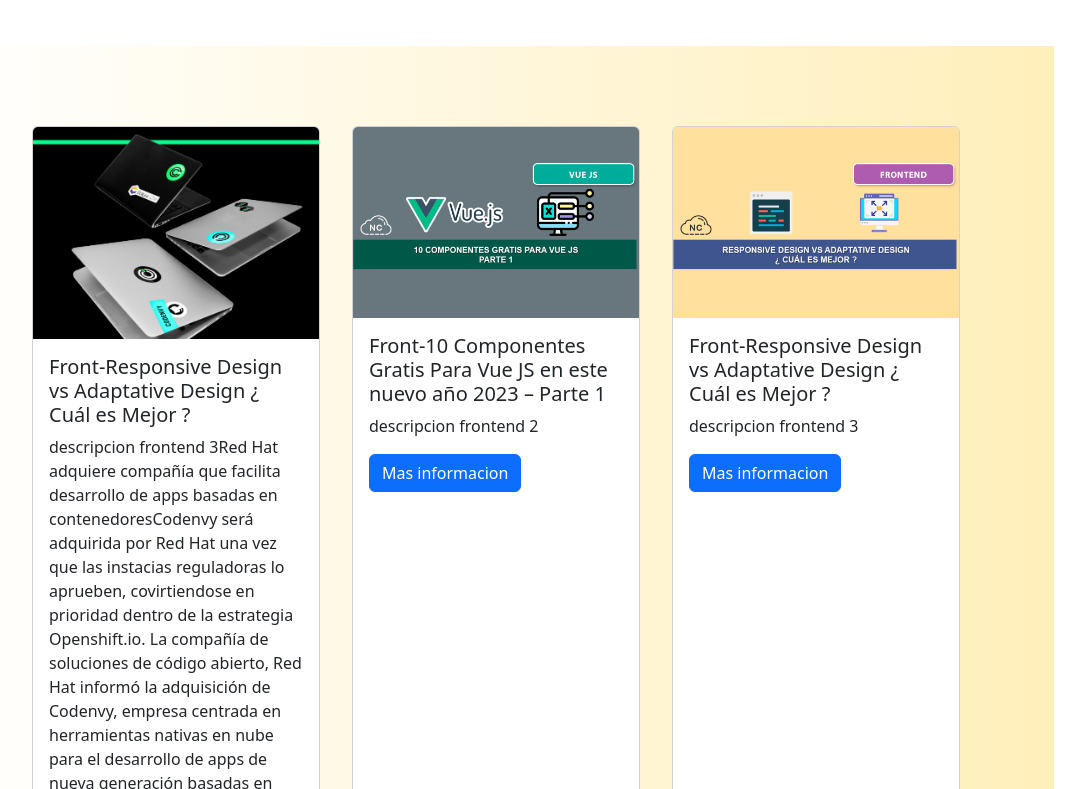
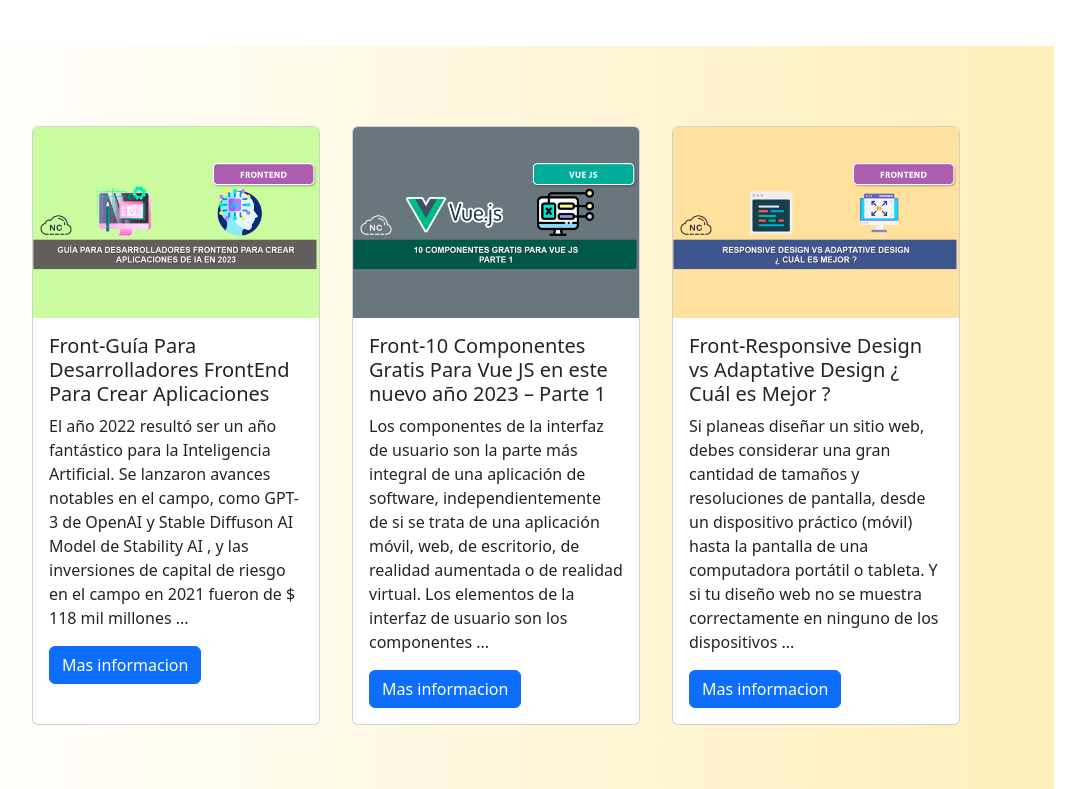
Before and after one commit to Anismelow/tech-blog, a Vue app: page / in a window 1280 px wide. Shown: the part 531-1320 px from the top of the page, without its empty margins (144-1229 px from the left). Built offline with nearby package versions, Linux system fonts and the light colour scheme.

Commit message:
Actualizacion de textos de las tarjetas

```diff
--- a/src/views/FrontView.vue
+++ b/src/views/FrontView.vue
@@ -15,9 +15,9 @@ import ListaCursosYorlin from '../components/ListaCursosYorlin.vue'
     <div class="cards">
     <!-- : indica que es una variable / se lo he quitado-->
     <!-- : Ingresamos los props directamente en el elemento-->
-    <CardYorlin titulo="Front-Guía Para Desarrolladores FrontEnd Para Crear Aplicaciones" descripcion="descripcion frontend 1" enlace="https://blog.nubecolectiva.com/guia-para-desarrolladores-frontend-para-crear-aplicaciones-de-ia-en-2023/" imagen="/src/img/imagen-1.png"/>
-    <CardYorlin titulo="Front-10 Componentes Gratis Para Vue JS en este nuevo año 2023 – Parte 1" descripcion="descripcion frontend 2" enlace="https://blog.nubecolectiva.com/10-componentes-gratis-para-vue-js-parte-1/" imagen="/src/img/imagen-2.png"/>
-    <CardYorlin titulo="Front-Responsive Design vs Adaptative Design ¿ Cuál es Mejor ?" descripcion="descripcion frontend 3" enlace="https://blog.nubecolectiva.com/responsive-design-vs-adaptative-design-cual-es-mejor/" imagen="/src/img/imagen-3.png"/>
+    <CardYorlin titulo="Front-Guía Para Desarrolladores FrontEnd Para Crear Aplicaciones" descripcion="El año 2022 resultó ser un año fantástico para la Inteligencia Artificial. Se lanzaron avances notables en el campo, como GPT-3 de OpenAI y Stable Diffuson AI Model de Stability AI , y las inversiones de capital de riesgo en el campo en 2021 fueron de $ 118 mil millones ..." enlace="https://blog.nubecolectiva.com/guia-para-desarrolladores-frontend-para-crear-aplicaciones-de-ia-en-2023/" imagen="/src/img/imagen-1.png"/>
+    <CardYorlin titulo="Front-10 Componentes Gratis Para Vue JS en este nuevo año 2023 – Parte 1" descripcion="Los componentes de la interfaz de usuario son la parte más integral de una aplicación de software, independientemente de si se trata de una aplicación móvil, web, de escritorio, de realidad aumentada o de realidad virtual. Los elementos de la interfaz de usuario son los componentes ..." enlace="https://blog.nubecolectiva.com/10-componentes-gratis-para-vue-js-parte-1/" imagen="/src/img/imagen-2.png"/>
+    <CardYorlin titulo="Front-Responsive Design vs Adaptative Design ¿ Cuál es Mejor ?" descripcion="Si planeas diseñar un sitio web, debes considerar una gran cantidad de tamaños y resoluciones de pantalla, desde un dispositivo práctico (móvil) hasta la pantalla de una computadora portátil o tableta. Y si tu diseño web no se muestra correctamente en ninguno de los dispositivos ... " enlace="https://blog.nubecolectiva.com/responsive-design-vs-adaptative-design-cual-es-mejor/" imagen="/src/img/imagen-3.png"/>
   </div>
 
   <h2>Cursos Importantes</h2>
--- a/src/views/HomeView.vue
+++ b/src/views/HomeView.vue
@@ -11,22 +11,13 @@ import Carrrousel from '../components/CarrouselComponent.vue'
     <Carrrousel class="mb-5 "/>
 
 
+
     <div class="cards">
     <!-- : indica que es una variable / se lo he quitado-->
     <!-- : Ingresamos los props directamente en el elemento-->
-    <CardYorlin
-      titulo="Front-Responsive Design vs Adaptative Design ¿ Cuál es Mejor ?"
-      descripcion="descripcion frontend 3Red Hat adquiere compañía que facilita desarrollo de apps basadas en contenedoresCodenvy será adquirida por Red Hat una vez que las instacias reguladoras lo aprueben, covirtiendose en prioridad dentro de la estrategia Openshift.io.
-
-La compañía de soluciones de código abierto, Red Hat informó la adquisición de Codenvy, empresa centrada en herramientas nativas en nube para el desarrollo de apps de nueva generación basadas en contenedores."
-      enlace="https://https://www.siliconweek.com/cloud/red-hat-adquiere-compania-que-facilita-desarrollo-de-apps-basadas-en-contenedores-82856blog.nubecolectiva.com/responsive-design-vs-adaptative-design-cual-es-mejor/"
-      imagen="src/assets/img/2017-05-31-684x505.png"
-    />
-
-    <CardYorlin titulo="Front-10 Componentes Gratis Para Vue JS en este nuevo año 2023 – Parte 1" descripcion="descripcion frontend 2" enlace="https://blog.nubecolectiva.com/10-componentes-gratis-para-vue-js-parte-1/" imagen="/src/img/imagen-2.png"/>
-
-
-    <CardYorlin titulo="Front-Responsive Design vs Adaptative Design ¿ Cuál es Mejor ?" descripcion="descripcion frontend 3" enlace="https://blog.nubecolectiva.com/responsive-design-vs-adaptative-design-cual-es-mejor/" imagen="/src/img/imagen-3.png"/>
+    <CardYorlin titulo="Front-Guía Para Desarrolladores FrontEnd Para Crear Aplicaciones" descripcion="El año 2022 resultó ser un año fantástico para la Inteligencia Artificial. Se lanzaron avances notables en el campo, como GPT-3 de OpenAI y Stable Diffuson AI Model de Stability AI , y las inversiones de capital de riesgo en el campo en 2021 fueron de $ 118 mil millones ..." enlace="https://blog.nubecolectiva.com/guia-para-desarrolladores-frontend-para-crear-aplicaciones-de-ia-en-2023/" imagen="/src/img/imagen-1.png"/>
+    <CardYorlin titulo="Front-10 Componentes Gratis Para Vue JS en este nuevo año 2023 – Parte 1" descripcion="Los componentes de la interfaz de usuario son la parte más integral de una aplicación de software, independientemente de si se trata de una aplicación móvil, web, de escritorio, de realidad aumentada o de realidad virtual. Los elementos de la interfaz de usuario son los componentes ..." enlace="https://blog.nubecolectiva.com/10-componentes-gratis-para-vue-js-parte-1/" imagen="/src/img/imagen-2.png"/>
+    <CardYorlin titulo="Front-Responsive Design vs Adaptative Design ¿ Cuál es Mejor ?" descripcion="Si planeas diseñar un sitio web, debes considerar una gran cantidad de tamaños y resoluciones de pantalla, desde un dispositivo práctico (móvil) hasta la pantalla de una computadora portátil o tableta. Y si tu diseño web no se muestra correctamente en ninguno de los dispositivos ... " enlace="https://blog.nubecolectiva.com/responsive-design-vs-adaptative-design-cual-es-mejor/" imagen="/src/img/imagen-3.png"/>
   </div>
 
 
```
